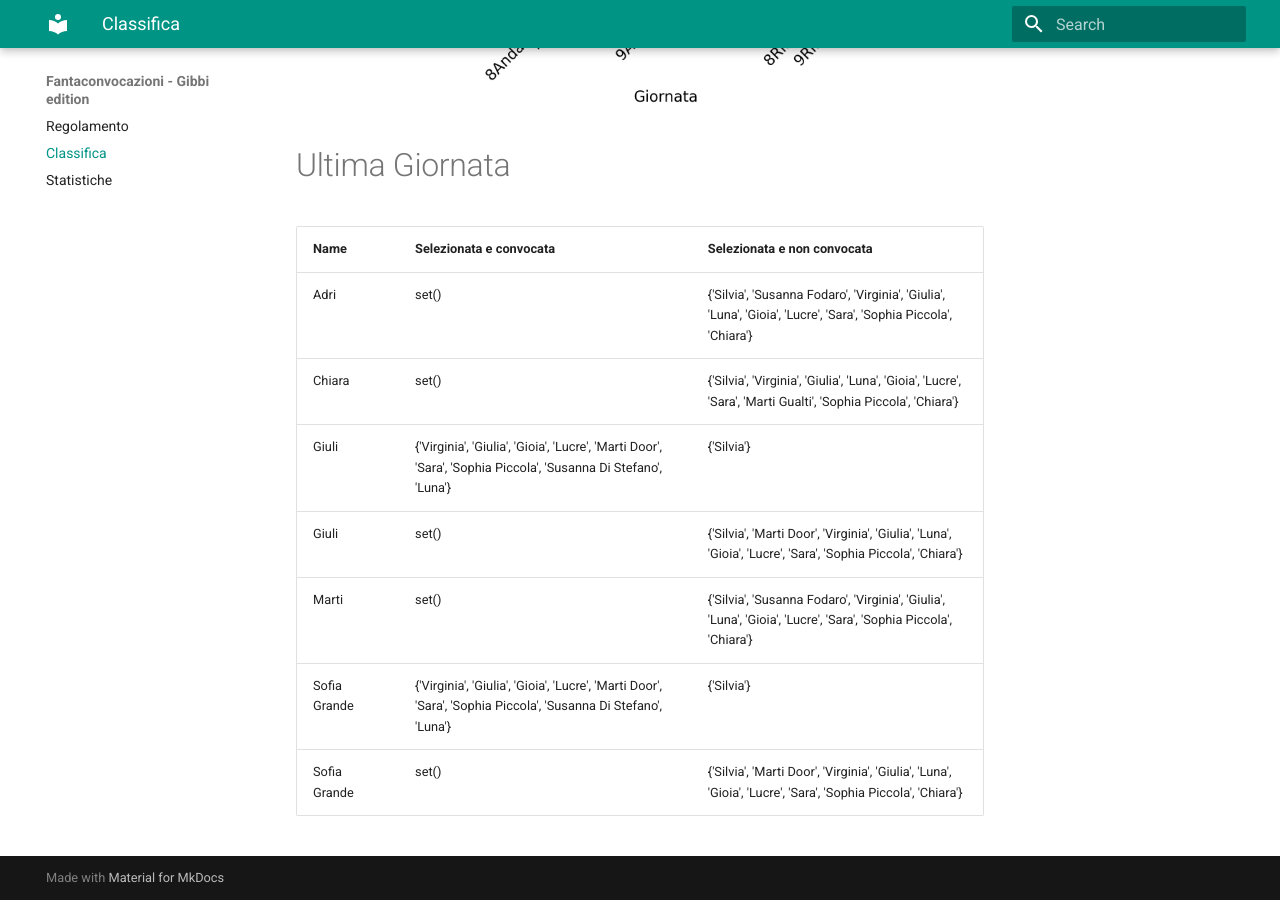
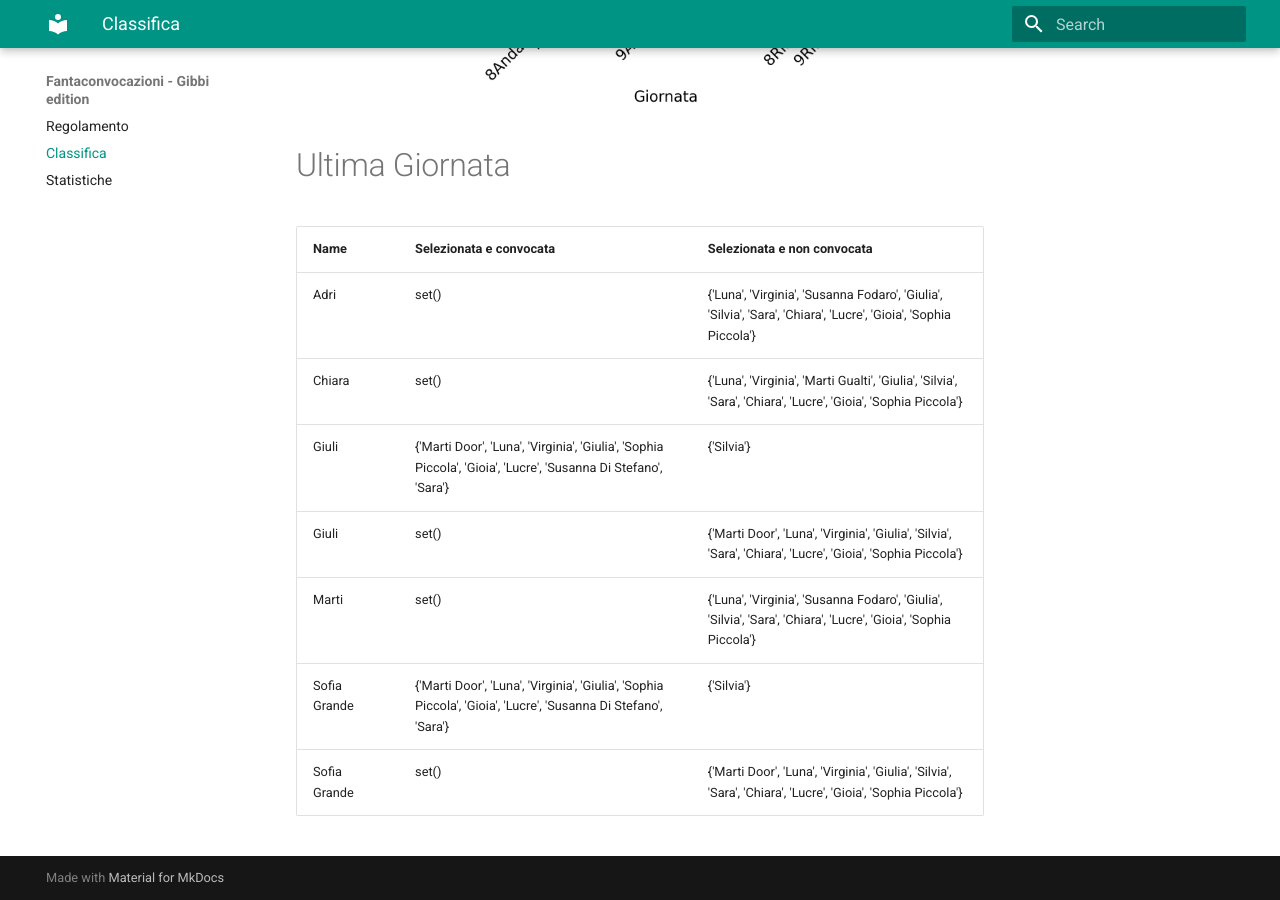
Before and after one commit to martinig94/fantagibbi, an MkDocs documentation site: the page built from docs/Classifica.md, in a window 1280 px wide and 900 px high, scrolled down 1003 px. Built offline with MkDocs 1.6.1 and Material for MkDocs 9.7.7, drawn with Linux system fonts in a browser that asks for light colours.

Commit message:
Auto-update from main.py

```diff
--- a/docs/Classifica.md
+++ b/docs/Classifica.md
@@ -18,11 +18,11 @@
 <!-- START_TABLE CORRECT -->
 | Name         | Selezionata e convocata                                                                                        | Selezionata e non convocata                                                                                      |
 |:-------------|:---------------------------------------------------------------------------------------------------------------|:-----------------------------------------------------------------------------------------------------------------|
-| Adri         | set()                                                                                                          | {'Silvia', 'Susanna Fodaro', 'Virginia', 'Giulia', 'Luna', 'Gioia', 'Lucre', 'Sara', 'Sophia Piccola', 'Chiara'} |
-| Chiara       | set()                                                                                                          | {'Silvia', 'Virginia', 'Giulia', 'Luna', 'Gioia', 'Lucre', 'Sara', 'Marti Gualti', 'Sophia Piccola', 'Chiara'}   |
-| Giuli        | {'Virginia', 'Giulia', 'Gioia', 'Lucre', 'Marti Door', 'Sara', 'Sophia Piccola', 'Susanna Di Stefano', 'Luna'} | {'Silvia'}                                                                                                       |
-| Giuli        | set()                                                                                                          | {'Silvia', 'Marti Door', 'Virginia', 'Giulia', 'Luna', 'Gioia', 'Lucre', 'Sara', 'Sophia Piccola', 'Chiara'}     |
-| Marti        | set()                                                                                                          | {'Silvia', 'Susanna Fodaro', 'Virginia', 'Giulia', 'Luna', 'Gioia', 'Lucre', 'Sara', 'Sophia Piccola', 'Chiara'} |
-| Sofia Grande | {'Virginia', 'Giulia', 'Gioia', 'Lucre', 'Marti Door', 'Sara', 'Sophia Piccola', 'Susanna Di Stefano', 'Luna'} | {'Silvia'}                                                                                                       |
-| Sofia Grande | set()                                                                                                          | {'Silvia', 'Marti Door', 'Virginia', 'Giulia', 'Luna', 'Gioia', 'Lucre', 'Sara', 'Sophia Piccola', 'Chiara'}     |
+| Adri         | set()                                                                                                          | {'Luna', 'Virginia', 'Susanna Fodaro', 'Giulia', 'Silvia', 'Sara', 'Chiara', 'Lucre', 'Gioia', 'Sophia Piccola'} |
+| Chiara       | set()                                                                                                          | {'Luna', 'Virginia', 'Marti Gualti', 'Giulia', 'Silvia', 'Sara', 'Chiara', 'Lucre', 'Gioia', 'Sophia Piccola'}   |
+| Giuli        | {'Marti Door', 'Luna', 'Virginia', 'Giulia', 'Sophia Piccola', 'Gioia', 'Lucre', 'Susanna Di Stefano', 'Sara'} | {'Silvia'}                                                                                                       |
+| Giuli        | set()                                                                                                          | {'Marti Door', 'Luna', 'Virginia', 'Giulia', 'Silvia', 'Sara', 'Chiara', 'Lucre', 'Gioia', 'Sophia Piccola'}     |
+| Marti        | set()                                                                                                          | {'Luna', 'Virginia', 'Susanna Fodaro', 'Giulia', 'Silvia', 'Sara', 'Chiara', 'Lucre', 'Gioia', 'Sophia Piccola'} |
+| Sofia Grande | {'Marti Door', 'Luna', 'Virginia', 'Giulia', 'Sophia Piccola', 'Gioia', 'Lucre', 'Susanna Di Stefano', 'Sara'} | {'Silvia'}                                                                                                       |
+| Sofia Grande | set()                                                                                                          | {'Marti Door', 'Luna', 'Virginia', 'Giulia', 'Silvia', 'Sara', 'Chiara', 'Lucre', 'Gioia', 'Sophia Piccola'}     |
 <!-- END_TABLE CORRECT -->
```
